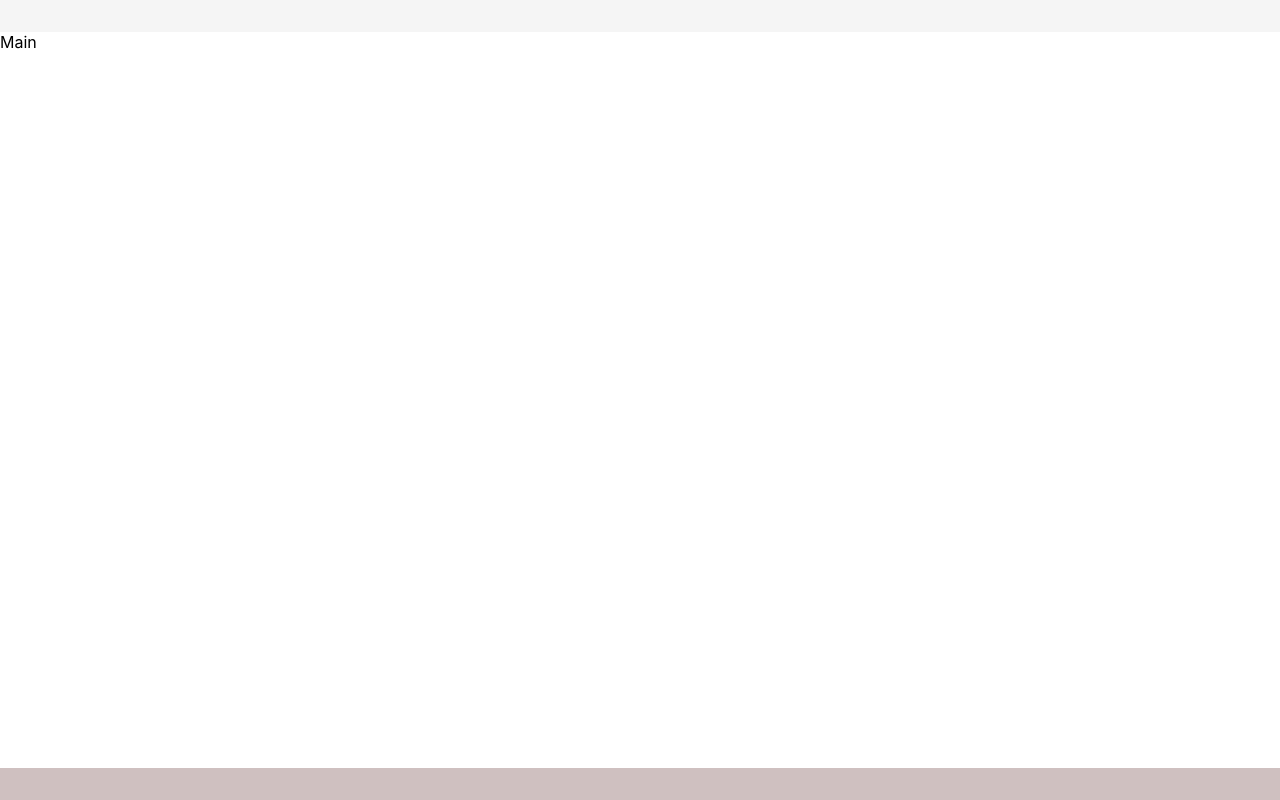
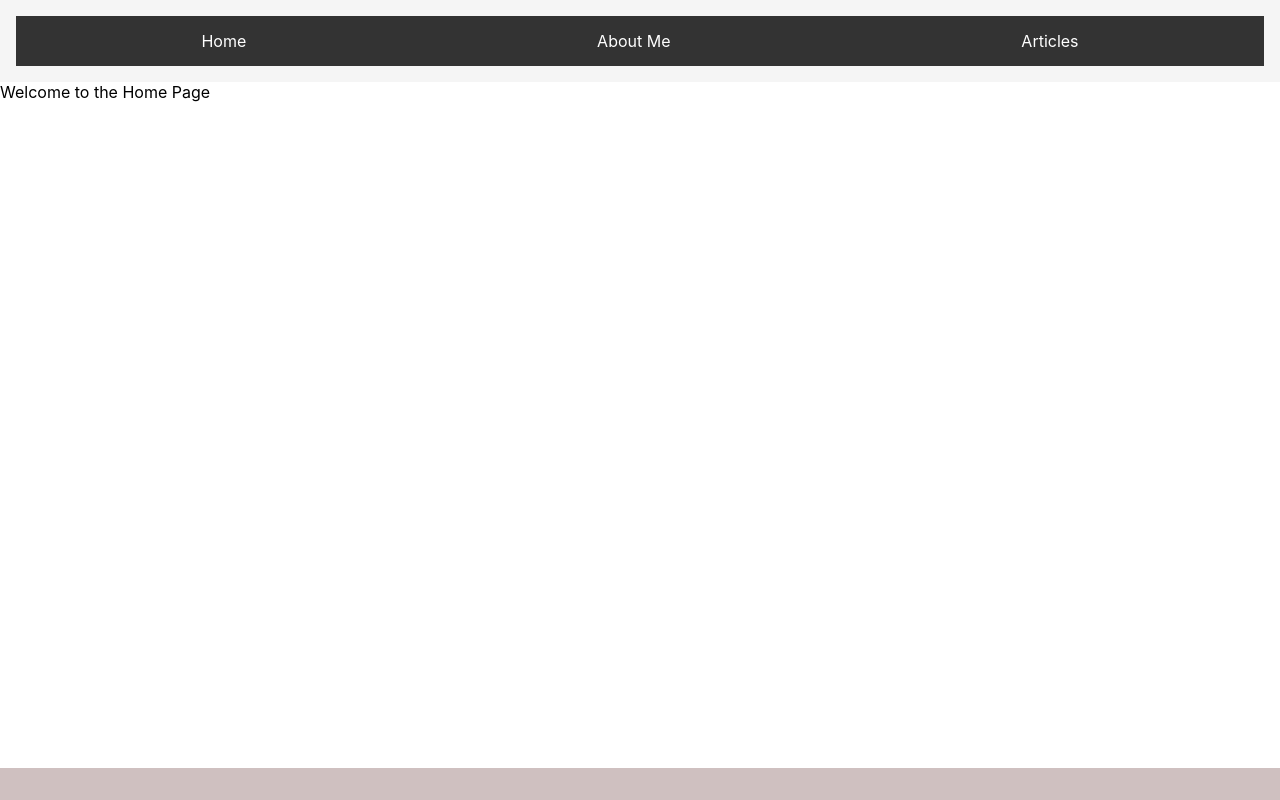
Before and after one commit to nvaneethm/react-portfolio, a Next.js app: page / in a window 1280 px wide. Built offline with nearby package versions, Linux system fonts and the light colour scheme.

Commit message:
navbar skeleton

```diff
--- a/components/Header.tsx
+++ b/components/Header.tsx
@@ -1,11 +1,12 @@
 // components/Header.tsx
 // import Navbar from './Navbar';
 import styles from '../styles/Header.module.css';
+import Navbar from './Navbar';
 
 const Header = () => {
     return (
         <header className={styles.header}>
-            {/* <Navbar /> */}
+            <Navbar></Navbar>
         </header>
     );
 }
--- a/components/Layout.tsx
+++ b/components/Layout.tsx
@@ -13,7 +13,7 @@ const Layout = ({ children }: LayoutProps) => {
   return (
     <div className={styles.layout}>
       <Header></Header>
-      <Main></Main>
+      <Main children={children}></Main>
       <Footer></Footer>
     </div>
   );
--- a/components/Main.tsx
+++ b/components/Main.tsx
@@ -1,10 +1,14 @@
-// components/Footer.tsx
+// components/Main.tsx
 import styles from '../styles/Main.module.css';
 
-const Main = () => {
+type MainProps = {
+  children: React.ReactNode;
+};
+
+const Main = ({ children }: MainProps) => {
     return (
         <main className={styles.main}>
-        Main
+        {children}
       </main>
     );
 }
--- /dev/null
+++ b/components/Navbar.tsx
@@ -0,0 +1,15 @@
+// components/Navbar.tsx
+import Link from 'next/link';
+import styles from '../styles/Navbar.module.css';
+
+const Navbar = () => {
+  return (
+    <nav className={styles.navbar}>
+      <Link href="/"><a className={styles.navlink}>Home</a></Link>
+      <Link href="/about"><a className={styles.navlink}>About Me</a></Link>
+      <Link href="/articles"><a className={styles.navlink}>Articles</a></Link>
+    </nav>
+  );
+};
+
+export default Navbar;
--- /dev/null
+++ b/pages/about.tsx
@@ -0,0 +1,5 @@
+const About = () => {
+    return <div>About Me Page</div>;
+  };
+
+  export default About;
--- /dev/null
+++ b/pages/articles.tsx
@@ -0,0 +1,5 @@
+const Articles = () => {
+    return <div>Articles Page</div>;
+  };
+
+  export default Articles;
--- a/pages/index.tsx
+++ b/pages/index.tsx
@@ -1,13 +1,5 @@
-import type { NextPage } from 'next'
-import Head from 'next/head'
-import Image from 'next/image'
-import styles from '../styles/Home.module.css'
+const Home = () => {
+  return <div>Welcome to the Home Page</div>;
+};
 
-const Home: NextPage = () => {
-  return (
-    <div className={styles.container}>
-    </div>
-  )
-}
-
-export default Home
+export default Home;
--- /dev/null
+++ b/styles/Navbar.module.css
@@ -0,0 +1,25 @@
+/* styles/Navbar.module.css */
+.navbar {
+    display: flex;
+    justify-content: space-around;
+    background-color: #333;
+    padding: 10px;
+}
+
+.navlink {
+    color: white;
+    text-decoration: none;
+    padding: 5px 10px;
+}
+
+/* Responsive design for smaller screens */
+@media (max-width: 600px) {
+    .navbar {
+        flex-direction: column;
+        align-items: center;
+    }
+
+    .navlink {
+        margin: 5px 0;
+    }
+}
--- a/styles/globals.css
+++ b/styles/globals.css
@@ -4,7 +4,9 @@ body {
   margin: 0;
   font-family: -apple-system, BlinkMacSystemFont, Segoe UI, Roboto, Oxygen,
     Ubuntu, Cantarell, Fira Sans, Droid Sans, Helvetica Neue, sans-serif;
+
 }
+
 
 a {
   color: inherit;
```
